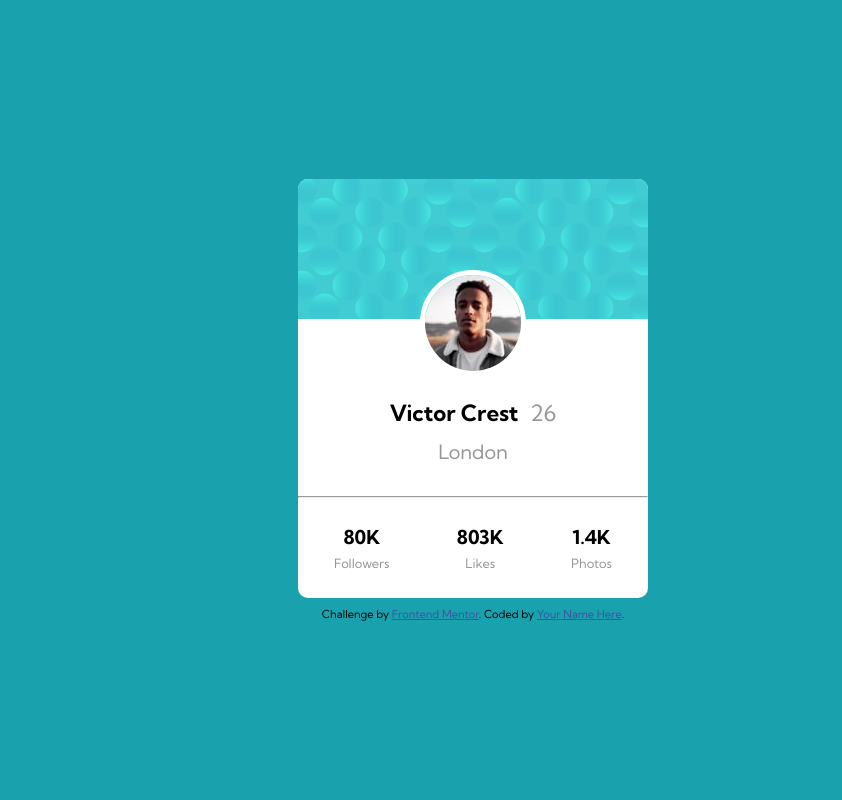
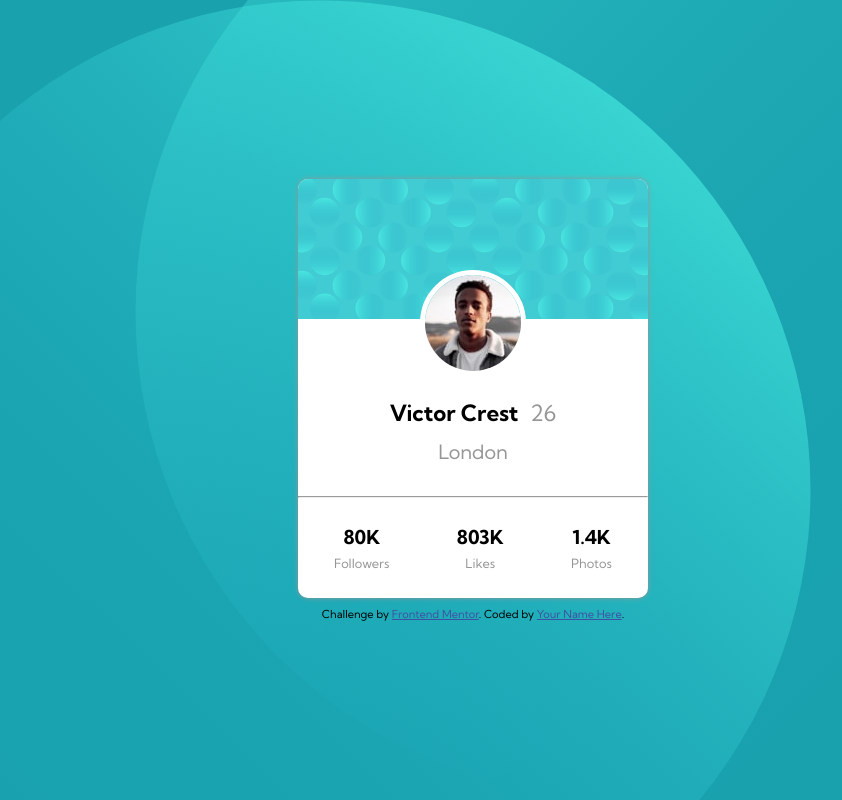
Before and after one commit to adeleke5140/profile-card-component, a plain HTML site: page index.html in a window 1280 px wide. Shown: the whole page, without its empty margins (167-1009 px from the left). Drawn offline with nearby package versions, Linux system fonts and the light colour scheme; files that its build step writes are made by us from their sources.

Commit message:
add background image to main container

```diff
--- a/css/styles.scss
+++ b/css/styles.scss
@@ -16,12 +16,21 @@ body{
   text-align:center;
   background: $dark-cyan;
   font-size: 18px;
+  background-image:
+    url(../images/bg-pattern-top.svg),
+    url(../images/bg-pattern-bottom.svg);
+  background-position:
+   top left,
+   bottom right;
+  background-repeat: no-repeat;
+  // background-size: 40% 40%, 80% 20%;
 }
 
 .main{
   background:$clr-white;
   border-radius: 10px;
   margin-bottom: .5em;
+  box-shadow: 0px 0px 5px $dark-gray;
   &__image{
     border-radius: 10px 10px 0px 0px;
   }
```
